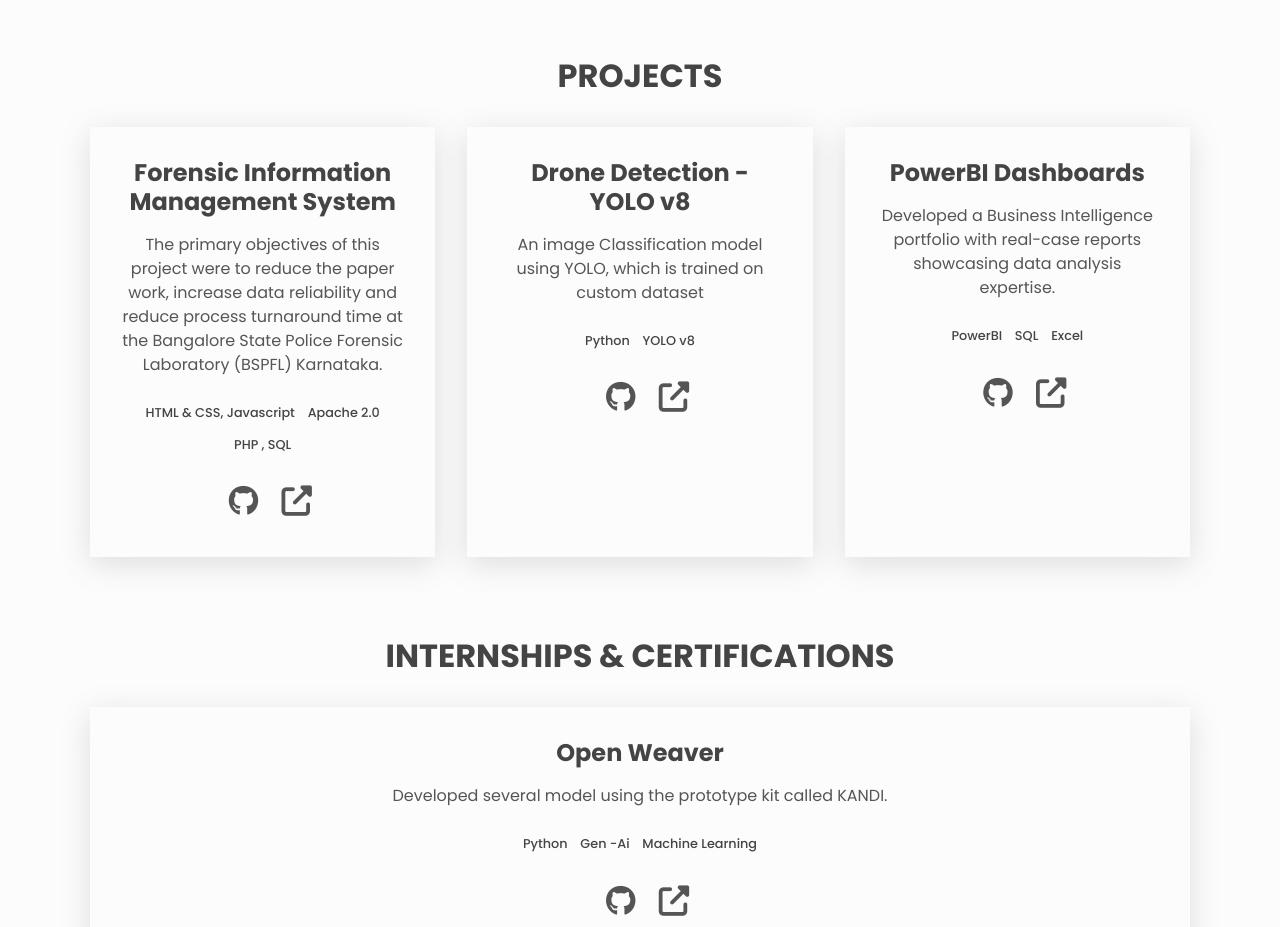
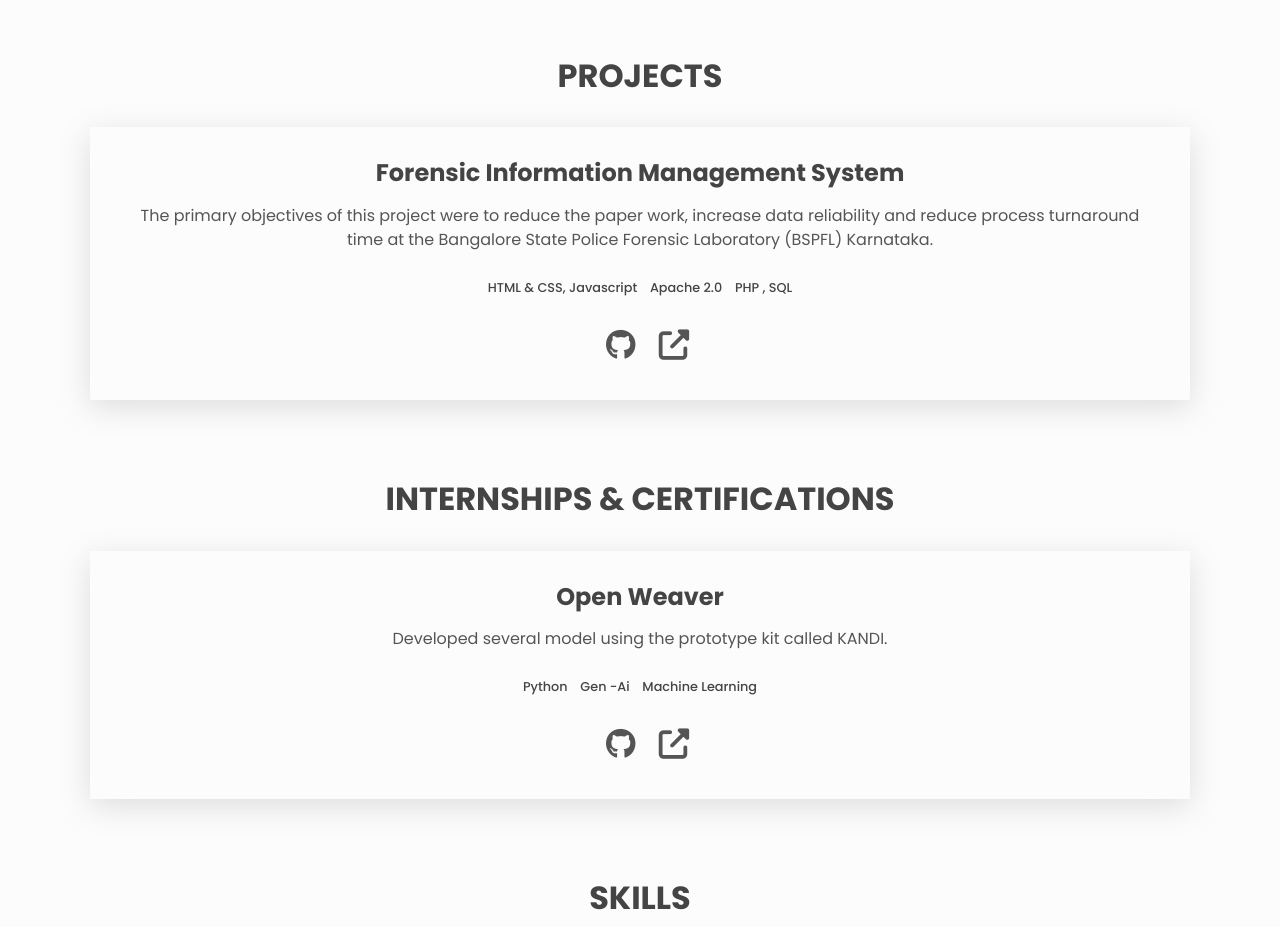
Before and after one commit to shantanu437/shantanu437.github.io, a plain HTML site: page index.html in a window 1280 px wide. Shown: the part 820-1747 px from the top of the page. Drawn offline with Linux system fonts and the light colour scheme.

Commit message:
Update index.html

```diff
--- a/index.html
+++ b/index.html
@@ -137,57 +137,7 @@ Laboratory (BSPFL) Karnataka.
             </a>
           </div>
 
-          <div class="project">
-            <h3>Drone Detection - YOLO v8</h3>
-            <p class="project__description">
-              An image Classification model using YOLO, which is trained on custom dataset
-            </p>
-            <ul class="project__stack">
-              <li class="project__stack-item">Python</li>
-              <li class="project__stack-item">YOLO v8</li>
-            </ul>
 
-            <a
-              href="https://github.com/ashiksanyo10/DroneXYOLOv8" target="_blank"
-              aria-label="https://github.com/ashiksanyo10/DroneXYOLOv8" target="_blank"
-              class="link link--icon"
-            >
-              <i aria-hidden="true" class="fab fa-github"></i>
-            </a>
-            <a
-              href="https://example.com"
-              aria-label="live preview"
-              class="link link--icon"
-            >
-              <i aria-hidden="true" class="fas fa-external-link-alt"></i>
-            </a>
-          </div>
-
-          <div class="project">
-            <h3>PowerBI Dashboards</h3>
-            <p class="project__description">
-              Developed a Business Intelligence portfolio with real-case reports showcasing data analysis expertise.
-            </p>
-            <ul class="project__stack">
-              <li class="project__stack-item">PowerBI</li>
-              <li class="project__stack-item">SQL</li>
-              <li class="project__stack-item">Excel</li>
-            </ul>
-
-            <a
-              href="https://www.novypro.com/profile_projects/ashiksanyo" target="_blank"
-              aria-label="https://www.novypro.com/project/us-sales-dash" target="_blank"
-              class="link link--icon"
-            >
-              <i aria-hidden="true" class="fab fa-github"></i>
-            </a>
-            <a
-              href="https://example.com"
-              aria-label="live preview"
-              class="link link--icon"
-            >
-              <i aria-hidden="true" class="fas fa-external-link-alt"></i>
-            </a>
           </div>
         </div>
       </section>
```
